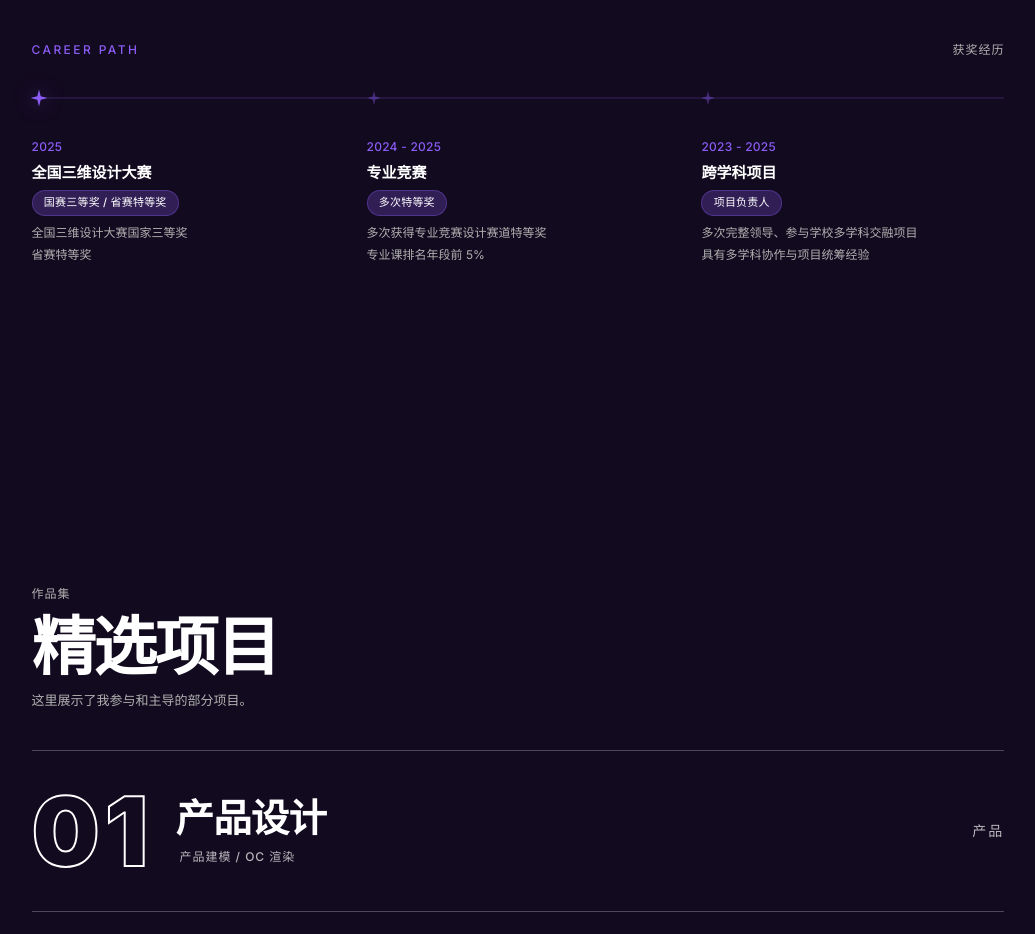
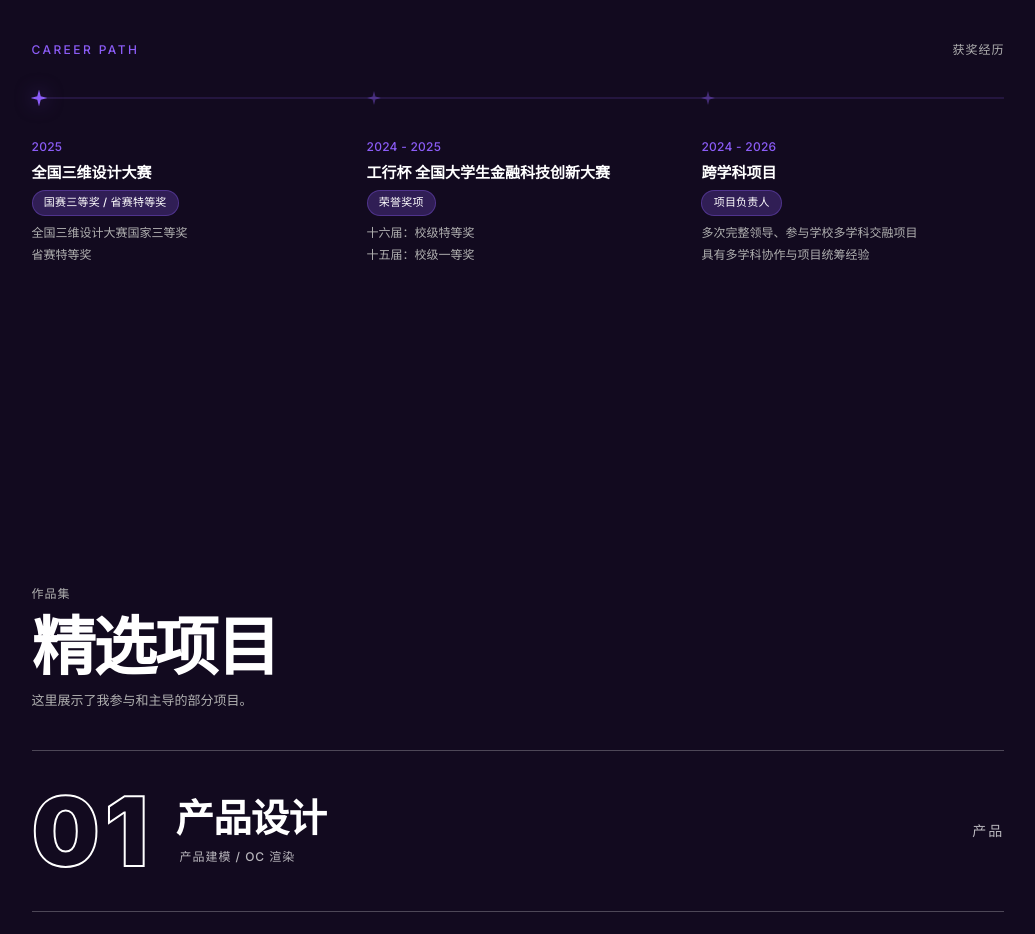
Before and after one commit to OMORI-Basil/portfolio, a Vue app: page /#/ in a window 1280 px wide. Shown: the part 1520-2454 px from the top of the page, without its empty margins (122-1157 px from the left). Built offline with nearby package versions, Linux system fonts and the light colour scheme.

Commit message:
信息修正

```diff
--- a/src/components/AboutSection.vue
+++ b/src/components/AboutSection.vue
@@ -113,8 +113,8 @@ const stats = [
 const buildingTags = ['C4D', 'Photoshop', 'AI 工作流', 'OC渲染器', 'AE', '剪辑', 'Adobe Illustrator', '前端开发', '…']
 const careerData = [
   { period: '2025', company: '全国三维设计大赛', role: '国赛三等奖 / 省赛特等奖', description: '全国三维设计大赛国家三等奖\n省赛特等奖' },
-  { period: '2024 - 2025', company: '专业竞赛', role: '多次特等奖', description: '多次获得专业竞赛设计赛道特等奖\n专业课排名年段前 5%' },
-  { period: '2023 - 2025', company: '跨学科项目', role: '项目负责人', description: '多次完整领导、参与学校多学科交融项目\n具有多学科协作与项目统筹经验' },
+  { period: '2024 - 2025', company: '工行杯 全国大学生金融科技创新大赛', role: '荣誉奖项', description: '十六届：校级特等奖\n十五届：校级一等奖' },
+  { period: '2024 - 2026', company: '跨学科项目', role: '项目负责人', description: '多次完整领导、参与学校多学科交融项目\n具有多学科协作与项目统筹经验' },
 ]
 function splitLines(text) { return text.split('\n').filter(Boolean) }
 </script>
```
